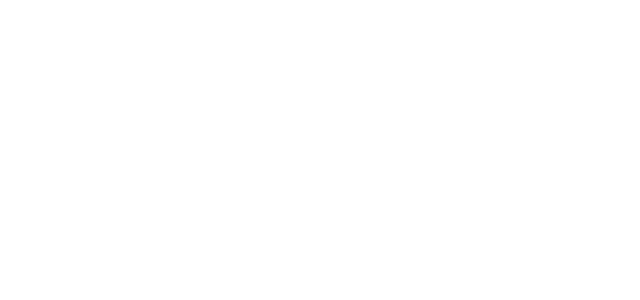
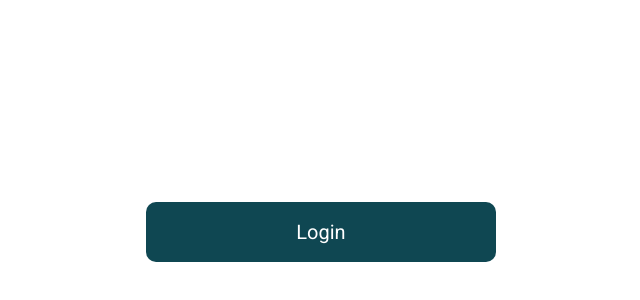
Before and after one commit to isdi-coders-2023/Ana-Catana-Final-Project-front-202301-bcn, a React (Create React App) app: page / in a window 1280 px wide. Shown: the part 168-468 px from the top of the page, without its empty margins (319-959 px from the left). Built offline with nearby package versions, Linux system fonts and the light colour scheme.

Commit message:
Add styles to Button component

```diff
--- a/src/App.tsx
+++ b/src/App.tsx
@@ -1,5 +1,7 @@
+import Button from "./components/Button/Button";
+
 const App = (): JSX.Element => {
-  return <div></div>;
+  return <Button text={"Login"} />;
 };
 
 export default App;
--- /dev/null
+++ b/src/components/Button/ButtonStyled.tsx
@@ -0,0 +1,15 @@
+import styled from "styled-components";
+
+const ButtonStyled = styled.button`
+  width: 350px;
+  height: 60px;
+  font-family: ${(props) => props.theme.fontStyles.primaryStyle};
+  font-size: ${(props) => props.theme.fontSizes.buttonTextSize};
+  font-weight: ${(props) => props.theme.fontStyles.primaryWeight};
+  background-color: ${(props) => props.theme.color.primary};
+  color: ${(props) => props.theme.color.textColor};
+  border-radius: 10px;
+  cursor: pointer;
+`;
+
+export default ButtonStyled;
--- a/src/index.tsx
+++ b/src/index.tsx
@@ -1,7 +1,10 @@
 import React from "react";
 import { createRoot } from "react-dom/client";
 import { Provider } from "react-redux";
+import { ThemeProvider } from "styled-components";
 import { store } from "./store";
+import generalTheme from "./styles/generalTheme";
+import GlobalStyles from "./styles/GlobalStyles";
 import App from "./App";
 
 const container = document.getElementById("root")!;
@@ -10,7 +13,10 @@
 root.render(
   <React.StrictMode>
     <Provider store={store}>
-      <App />
+      <ThemeProvider theme={generalTheme}>
+        <GlobalStyles />
+        <App />
+      </ThemeProvider>
     </Provider>
   </React.StrictMode>
 );
--- a/src/styles/generalTheme.ts
+++ b/src/styles/generalTheme.ts
@@ -2,10 +2,11 @@
 
 const generalTheme: DefaultTheme = {
   color: {
-    primary: "0f4752",
-    secondary: "595959",
-    errorColor: "ff0000",
-    inputPlaceholder: "c8c9cb",
+    primary: "#0F4752",
+    secondary: "#595959",
+    errorColor: "#ff0000",
+    textColor: "#fff",
+    inputPlaceholder: "#c8c9cb",
   },
 
   fontSizes: {
--- a/src/styles/styled.d.ts
+++ b/src/styles/styled.d.ts
@@ -3,9 +3,10 @@
 declare module "styled-components" {
   export interface DefaultTheme {
     color: {
-      primary: string; // verd
+      primary: string;
       secondary: string; // black-grey
       errorColor: string; // red
+      textColor: string;
       inputPlaceholder: string; // C8C9CB
     };
 
```
